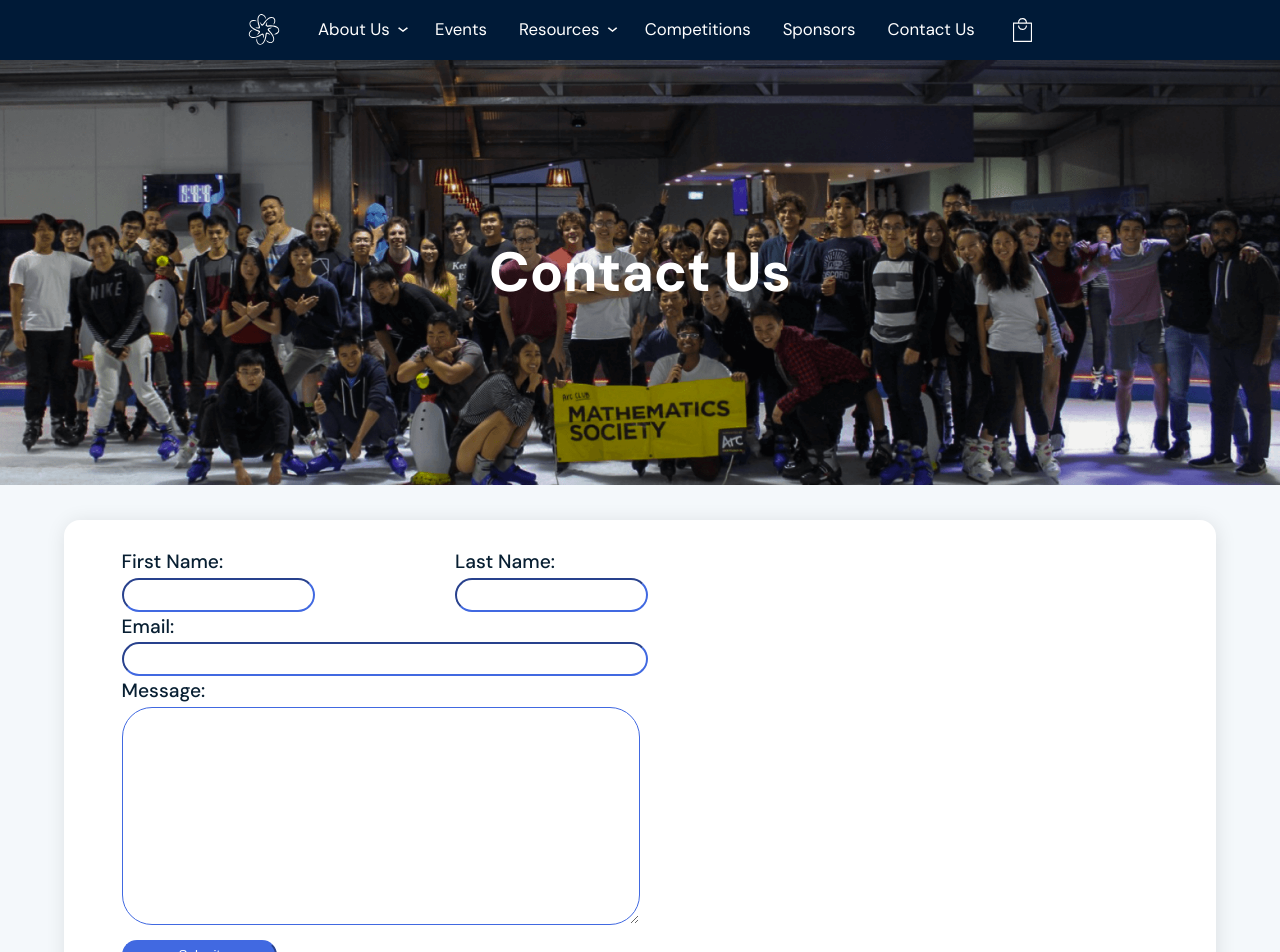
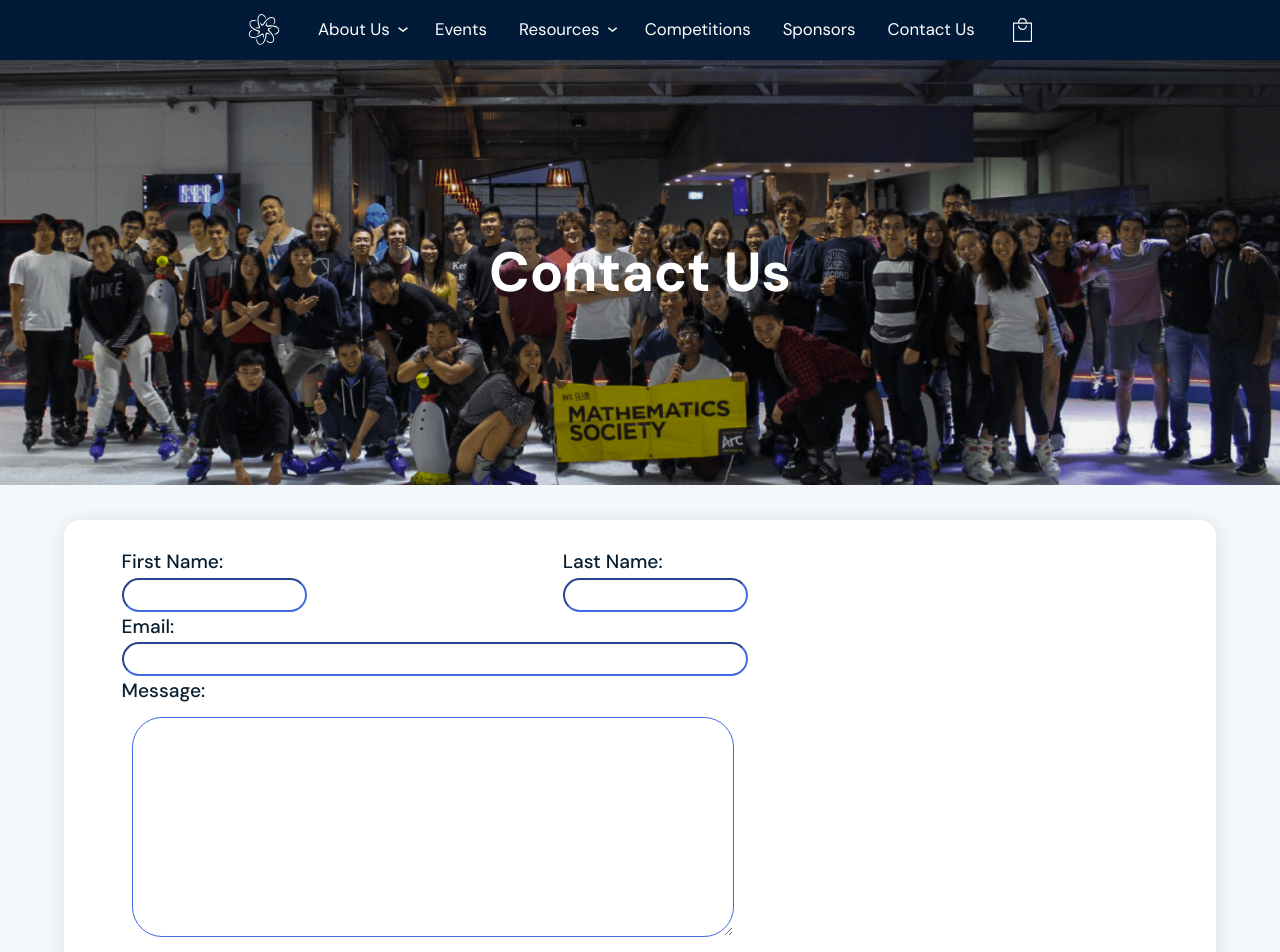
Before and after one commit to MathSocUNSW/mathsoc-website, a Next.js app: page /contact in a window 1280 px wide. Shown: the top 952 px of the page. Built offline with nearby package versions, Linux system fonts and the light colour scheme.

Commit message:
fixed bug in mailer

```diff
--- a/package.json
+++ b/package.json
@@ -16,6 +16,7 @@
     "hamburger-react": "^2.4.0",
     "moment": "^2.29.1",
     "next": "^12.1.0",
+    "nodemailer": "^6.7.5",
     "react": "^17.0.2",
     "react-dom": "^17.0.2",
     "scss": "^0.2.4",
--- /dev/null
+++ b/src/pages/api/mailer.tsx
@@ -0,0 +1,52 @@
+"use strict";
+import nodemailer from "nodemailer";
+
+// async..await is not allowed in global scope, must use a wrapper
+async function main(
+  req: { body: { firstname: string; lastname: string; email: any; message: string } },
+  res: any
+) {
+  // create reusable transporter object using the default SMTP transport
+  const transporter = nodemailer.createTransport({
+    host: "smtp.gmail.com",
+    port: 587,
+    secure: false, // true for 465, false for other ports
+    auth: {
+      user: process.env.EMAIL_API_EMAIL,
+      pass: process.env.EMAIL_API_PASSWORD
+    }
+  });
+
+  const textString =
+    "From IT new contact request from the website:" +
+    "\n" +
+    "First Name: " +
+    req.body.firstname +
+    "\n" +
+    "Last Name: " +
+    req.body.lastname +
+    "\n" +
+    "Email: " +
+    req.body.email +
+    "\n" +
+    "Message: \n" +
+    req.body.message +
+    "\n";
+
+  // send mail with defined transport object
+  await transporter
+    .sendMail({
+      from: process.env.EMAIL_API_EMAIL, // sender address
+      to: process.env.EMAIL_API_EMAIL, // list of receivers
+      subject: "Sign Up Form", // Subject line
+      text: textString // html body
+    })
+    .catch((res: any) => {
+      console.log(res);
+    });
+}
+
+export default function (req: any, res: any) {
+  main(req, res).catch(console.error);
+  res.send("success");
+}
--- a/src/pages/contact.tsx
+++ b/src/pages/contact.tsx
@@ -16,6 +16,8 @@ import { socials } from "src/data/socialData";
 import { contactProps } from "src/data/contactData";
 
 const Contact: React.FC = () => {
+  // Gives useless escape error from eslint
+  //eslint-disable-next-line
   const emailRegex = /^\w+([\.-]?\w+)*@\w+([\.-]?\w+)*(\.\w{2,3})+$/;
   //Set alert display to none
   const [alertInfo, setAlert] = useState(<Alert style={{ display: "none" }} />);
@@ -87,6 +89,18 @@ const Contact: React.FC = () => {
           Form submitted
         </Alert>
       );
+      fetch("/api/mailer", {
+        method: "POST",
+        headers: {
+          Accept: "application/json, text/plain, */*",
+          "Content-Type": "application/json"
+        },
+        body: JSON.stringify(contactDetails)
+      }).then((res) => {
+        if (res.status === 200) {
+          console.log("Response succeeded!");
+        }
+      });
     }
   };
 
@@ -101,19 +115,6 @@ const Contact: React.FC = () => {
         <WholePageBox>
           <div className={styles.contactBody}>
             <div className={styles.contactForm}>
-              {/* <Typography variant="h4">Contact Us</Typography>
-              TODO Update Link?
-              <Typography variant="body1">
-                You can contact us using{" "}
-                <a
-                  href="https://docs.google.com/forms/d/e/1FAIpQLSe1lAW158F3s0NFJEHn2Fsfo4goau4QQTLhlbX7cJJiXGS7xw/viewform"
-                  target="_blank"
-                  rel="noopener noreferrer"
-                >
-                  this form
-                </a>
-                .
-              </Typography> */}
               {alertInfo}
               <form onSubmit={handleSubmit}>
                 <div className={styles.contactName}>
--- a/src/styles/contact.module.scss
+++ b/src/styles/contact.module.scss
@@ -47,6 +47,7 @@
   justify-content: space-between;
   @media screen and (max-width: $sm) {
     flex-direction: column;
+    padding: 0px;
     width: 100%;
   }
 }
@@ -54,10 +55,11 @@
 .contactForm {
   display: flex;
   flex-direction: column;
-  width: 50%;
-  @media screen and (max-width: $sm) {
+  width: 60%;
+  @media screen and (max-width: $md) {
     flex-direction: column;
     width: 100%;
+    padding: 0px;
   }
 }
 
@@ -65,20 +67,23 @@
   display: flex;
   flex-direction: column;
   gap: 15px;
+  padding: 10px;
 }
 
 .inputItem {
   border-radius: 30px;
   height: 30px;
-  padding-left: 2px;
-  padding-right: 2px;
-  width: 100%;
+  width: 94%;
+  padding-left: 3%;
+  padding-right: 3%;
   border-color: #4169e1;
   transition-timing-function: ease-in-out;
   transition: 0.5s;
   transition-timing-function: cubic-bezier(0.215, 0.61, 0.355, 1);
   @media screen and (max-width: $sm) {
-    padding: 0;
+    padding: 0px;
+    width: 95%;
+    text-align: center;
   }
 }
 
@@ -89,18 +94,23 @@
 }
 
 .emailItem {
-  width: 100%;
   border-radius: 30px;
   height: 30px;
-  padding-left: 2px;
-  padding-right: 2px;
+  width: 96%;
+  padding-left: 2%;
+  padding-right: 2%;
   padding-top: 0px;
   border-color: #4169e1;
   transition-timing-function: ease-in-out;
   transition: 0.5s;
   transition-timing-function: cubic-bezier(0.215, 0.61, 0.355, 1);
   @media screen and (max-width: $sm) {
-    padding: 0;
+    padding: 0px;
+    width: 95%;
+    text-align: center;
+  }
+  @media screen and (max-width: $md) {
+    text-align: center;
   }
 }
 
```
Also changed, not shown: 1 other file (tests, documents, lock files or other folders).
